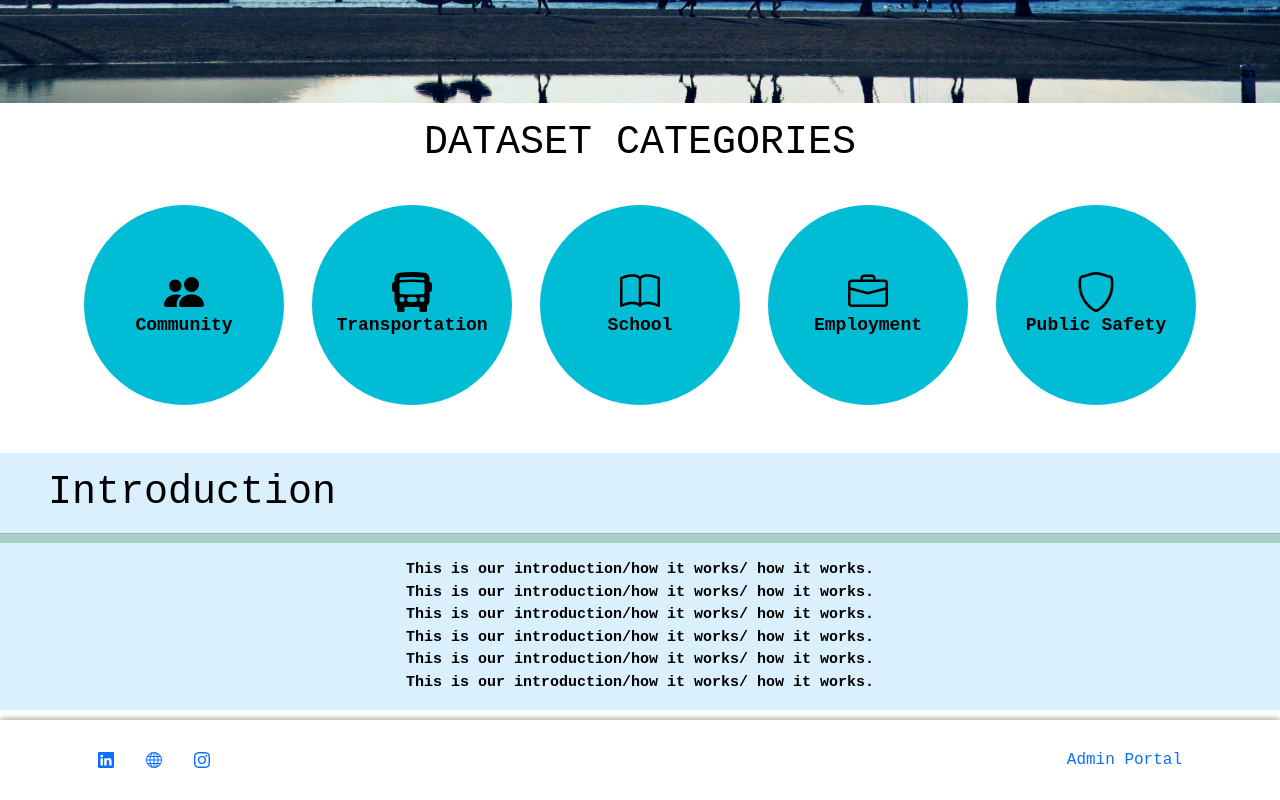
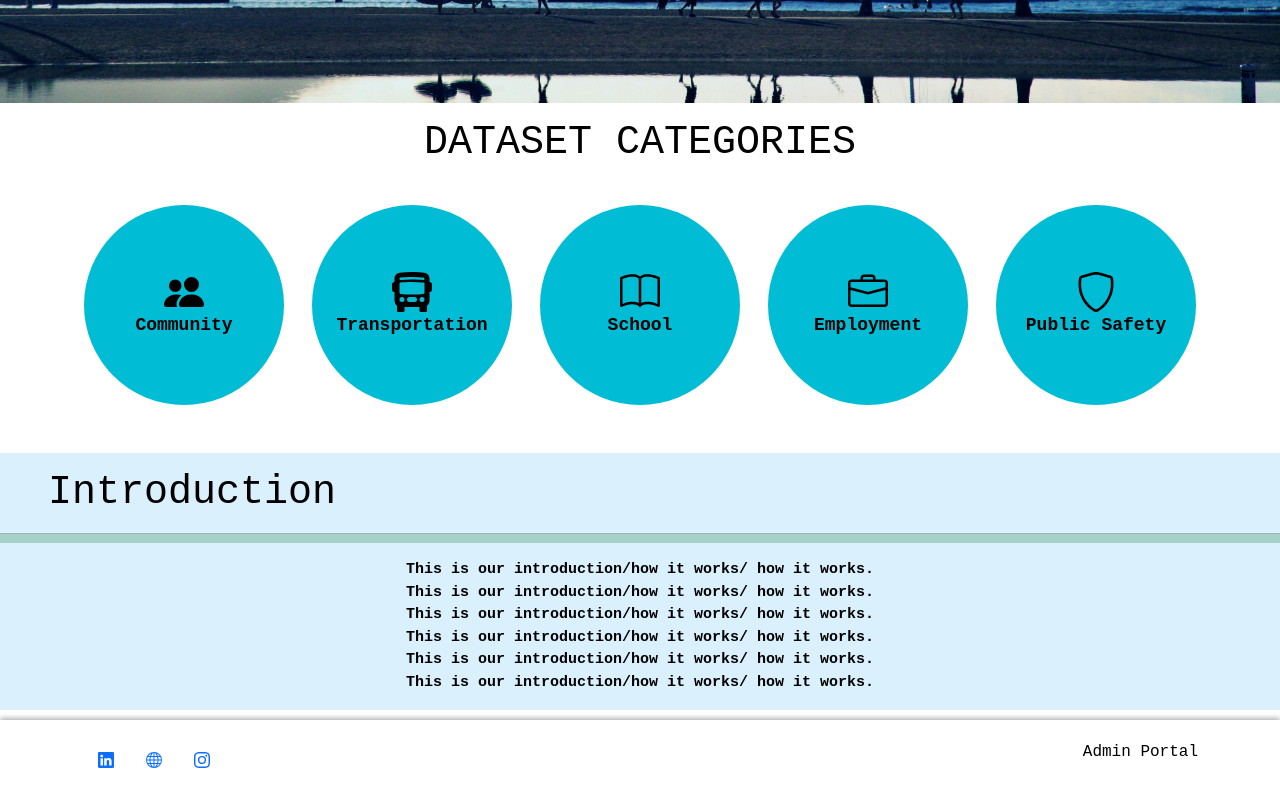
Before and after one commit to HACC2024/HEX, a Next.js app: page / in a window 1280 px wide. Shown: the part 397-1197 px from the top of the page. Built offline with nearby package versions, Linux system fonts and the light colour scheme.

Commit message:
Changed NavLinks to Links

```diff
--- a/src/app/page.tsx
+++ b/src/app/page.tsx
@@ -4,7 +4,8 @@ import '../styles.css';
 import "../styles/styles.css";
 import Navbar from "../components/navbar";
 import Footer from "../components/footer";
-import { Container, Nav, Row, Col } from "react-bootstrap";
+import Link from "next/link";
+import { Container, Row, Col } from "react-bootstrap";
 import {
     PeopleFill,
     BusFrontFill,
@@ -36,12 +37,12 @@ const Categories = () => (
             <Row>
                 {categoryData.map((category, index) => (
                     <Col key={index} className="d-flex flex-column align-items-center">
-                        <Nav.Link href="/test" className="text-center">
+                        <Link href="/test" className="text-center custom-link">
                             <div className="CatIcons">
                                 {category.icon}
                                 <strong>{category.name}</strong>
                             </div>
-                        </Nav.Link>
+                        </Link>
                     </Col>
                 ))}
             </Row>
--- a/src/components/footer.tsx
+++ b/src/components/footer.tsx
@@ -1,6 +1,7 @@
 import React from "react";
 import "../styles/styles.css";
 import { Container, Nav } from "react-bootstrap";
+import Link from "next/link";
 import {
     Instagram,
     Globe,
@@ -21,7 +22,9 @@ const Footer: React.FC = () => {
 
                     {/* Right-aligned Section */}
                     <Nav>
-                        <Nav.Link href="Admin">Admin Portal</Nav.Link>
+                        <Link href="Admin" className="custom-link">
+                            Admin Portal
+                        </Link>
                     </Nav>
                 </Nav>
             </Container>
--- a/src/styles/styles.css
+++ b/src/styles/styles.css
@@ -27,6 +27,11 @@ main {
 
 h2 {
     margin-bottom: 20px; /* Space below headings */
+}
+
+.custom-link {
+    color: black;
+    text-decoration: none;
 }
 
 /* Navbar Styles */
```
